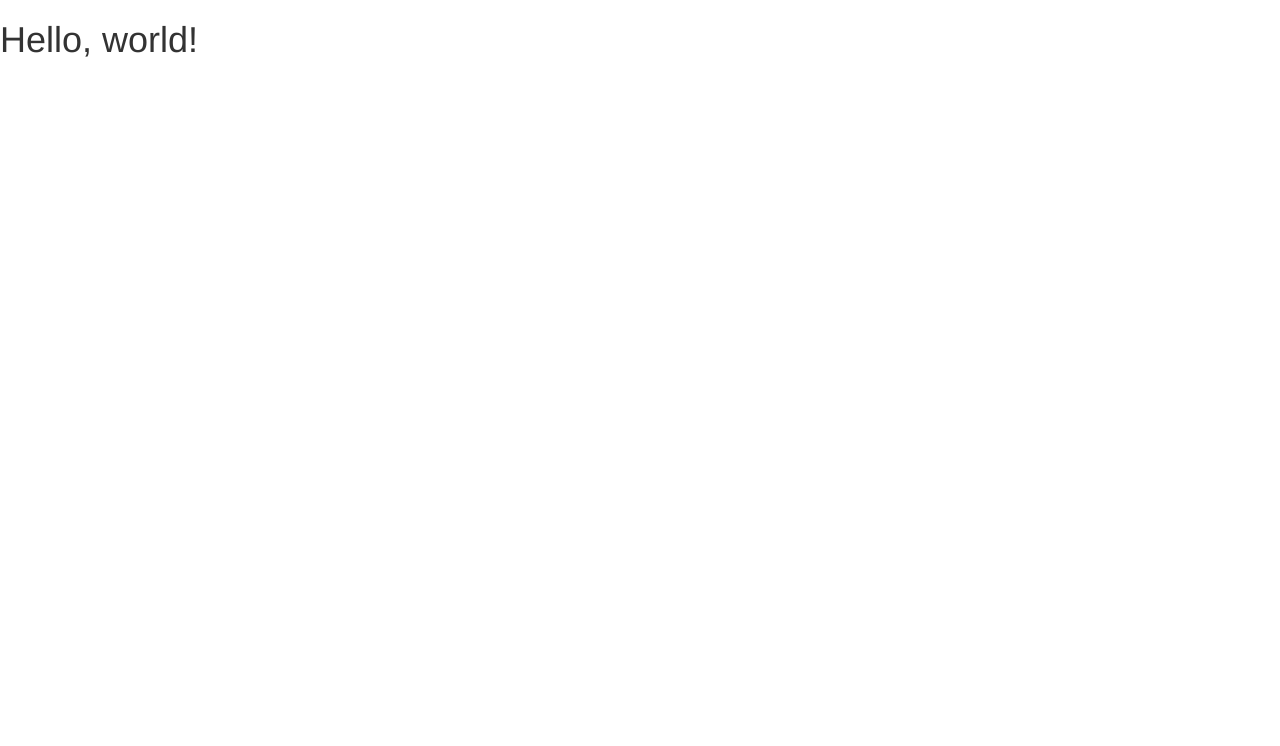
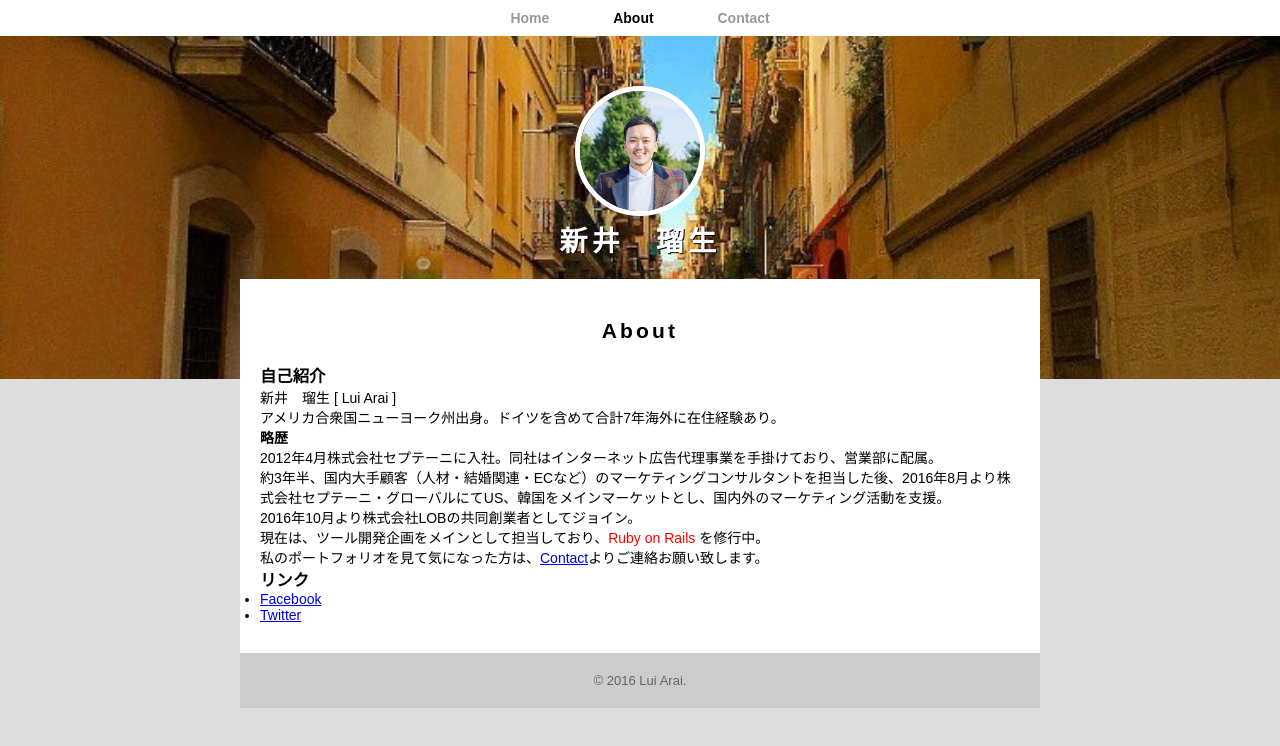
Before and after one commit to luye1231/luye1231.github.io, a plain HTML site: page index.html in a window 1280 px wide. Drawn offline with nearby package versions, Linux system fonts and the light colour scheme.

Commit message:
portfolio

```diff
--- a/index.html
+++ b/index.html
@@ -1,18 +1,45 @@
 <!DOCTYPE html>
 <html lang="ja">
   <head>
-    <meta charset="utf-8">
-    <meta http-equiv="X-UA-Compatible" content="IE=edge">
-    <meta name="viewport" content="width=device-width, initial-scale=1">
-    <title>Bootstrap Sample</title>
-    <!-- BootstrapのCSS読み込み -->
-    <link rel="stylesheet" href="//maxcdn.bootstrapcdn.com/bootstrap/3.3.5/css/bootstrap.min.css">
-    <!-- jQuery読み込み -->
-    <script src="//ajax.googleapis.com/ajax/libs/jquery/1.11.3/jquery.min.js"></script>
-    <!-- BootstrapのJS読み込み -->
-    <script src="//maxcdn.bootstrapcdn.com/bootstrap/3.3.5/js/bootstrap.min.js"></script>
+    <meta charset="utf-8" />
+    <title>新井　瑠生 | About</title>
+    <link rel="stylesheet" href="portfolio.css" />
   </head>
   <body>
-    <h1>Hello, world!</h1>
+    <header>
+      <nav>
+        <ul>
+          <li><a href="index.html">Home</a></li>
+          <li><a href="about.html" class="selected">About</a></li>
+          <li><a href="contact.html">Contact</a></li>
+        </ul>
+      </nav>
+      <div id="logo">
+        <img src="profile.jpg" alt="" />
+        <h1>新井　瑠生</h1>
+      </div>
+    </header>
+    <div class="container">
+      <section>
+        <h2>About</h2>
+        <h3>自己紹介</h3>
+        <p>新井　瑠生 [ Lui Arai ]</p>
+        <p>アメリカ合衆国ニューヨーク州出身。ドイツを含めて合計7年海外に在住経験あり。</p>
+        <h4>略歴</h4>
+        <p>2012年4月株式会社セプテーニに入社。同社はインターネット広告代理事業を手掛けており、営業部に配属。</p>
+        <p>約3年半、国内大手顧客（人材・結婚関連・ECなど）のマーケティングコンサルタントを担当した後、2016年8月より株式会社セプテーニ・グローバルにてUS、韓国をメインマーケットとし、国内外のマーケティング活動を支援。</p>
+        <p>2016年10月より株式会社LOBの共同創業者としてジョイン。</p>
+        <p>現在は、ツール開発企画をメインとして担当しており、<span class="red">Ruby on Rails</span> を修行中。</p>
+        <p>私のポートフォリオを見て気になった方は、<a href="contact.html">Contact</a>よりご連絡お願い致します。</p>
+        <h3>リンク</h3>
+        <ul>
+          <li><a href="https://www.facebook.com/Luye1231" target="_blank">Facebook</a></li>
+          <li><a href="https://twitter.com/luitter1231" target="_blank">Twitter</a></li>
+        </ul>
+      </section>
+      <footer>
+        <p>&copy; 2016 Lui Arai.</p>
+      </footer>
+    </div>
   </body>
 </html>
--- /dev/null
+++ b/portfolio.css
@@ -0,0 +1,91 @@
+* {
+  margin: 0;
+  padding: 0;
+}
+
+body {
+  font-family: YuGothic, "游ゴシック", "メイリオ", Meiryo, "ヒラギノ角ゴ Pro W3", "Hiragino Kaku Gothic Pro", sans-serif;
+  background-color: #ddd;
+  font-size: 14px;
+}
+
+span.red {
+  color: red;
+}
+
+header {
+  background-image: url("portfolio.jpg");
+  background-position: center center;
+  background-size: cover;
+  background-repeat: no-repeat;
+  padding-bottom: 100px;
+}
+
+#logo {
+  padding: 20px 0;
+  text-align: center;
+}
+
+#logo img {
+  max-width: 120px;
+  border: 5px solid #fff;
+  border-radius: 100%;
+}
+
+#logo h1 {
+  letter-spacing: 0.15em;
+  color: #fff;
+  text-shadow: 1px 1px 0px #000;
+}
+
+nav {
+  margin: 0 0 30px 0;
+  padding: 10px 0;
+  text-align: center;
+  background-color: #fff;
+}
+
+nav ul {
+  margin: 0 10px;
+  padding: 0;
+}
+
+nav ul li {
+  margin: 0 20px;
+  display: inline-block;
+}
+
+nav ul li a {
+  padding: 15px 10px;
+  text-decoration: none;
+  color: #999;
+  font-weight: bold;
+}
+
+nav ul li a.selected {
+  color: #000;
+}
+
+.container {
+  max-width: 800px;
+  margin: -100px auto 0;
+  background-color: #fff;
+}
+
+section {
+  padding: 30px 20px;
+}
+
+section h2 {
+  padding: 10px 0 20px 0;
+  text-align: center;
+  letter-spacing: 0.15em;
+}
+
+footer {
+  padding: 20px 0;
+  font-size: 93%;
+  text-align: center;
+  background-color: #ccc;
+  color: #666;
+}
```
Also changed, not shown: basketball.jpg (added), gcats.jpg (added), portfolio.jpg (added), profile.jpg (added).
